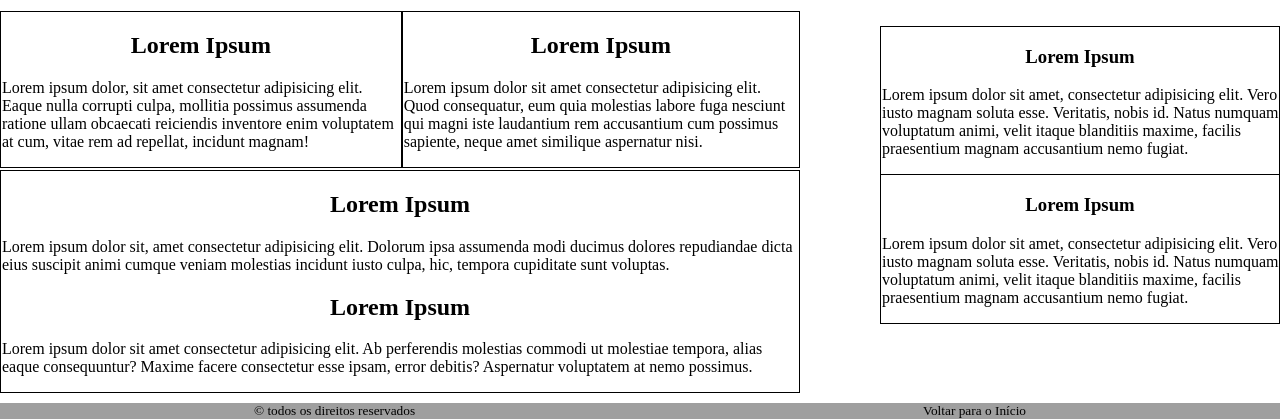
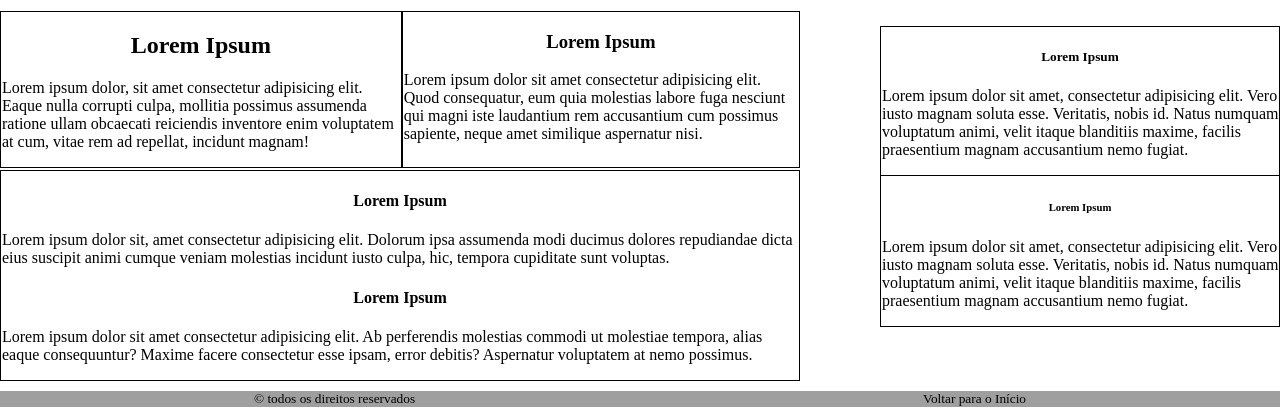
Before and after one commit to EdmilsonDeveloper/Exercicios_de_Fixacao, a plain HTML site: page Exercicio 1 Html/index.html in a window 1280 px wide. Shown: the part 393-812 px from the top of the page. Drawn offline with Linux system fonts and the light colour scheme.

Commit message:
acrescentei todos os niveis de titulo

```diff
--- a/Exercicio 1 Html/index.html
+++ b/Exercicio 1 Html/index.html
@@ -43,7 +43,7 @@
           </article>
 
           <article class="artigo">
-            <h2>Lorem Ipsum</h2>
+            <h3>Lorem Ipsum</h3>
             <p>
               Lorem ipsum dolor sit amet consectetur adipisicing elit. Quod
               consequatur, eum quia molestias labore fuga nesciunt qui magni iste
@@ -55,7 +55,7 @@
 
         <section class="seção_extra">
           <aside class="artigo">
-            <h3>Lorem Ipsum</h3>
+            <h5>Lorem Ipsum</h5>
             <p>
               Lorem ipsum dolor sit amet, consectetur adipisicing elit. Vero iusto
               magnam soluta esse. Veritatis, nobis id. Natus numquam voluptatum
@@ -64,7 +64,7 @@
             </p>
           </aside>
           <aside class="artigo">
-            <h3>Lorem Ipsum</h3>
+            <h6>Lorem Ipsum</h6>
             <p>
               Lorem ipsum dolor sit amet, consectetur adipisicing elit. Vero iusto
               magnam soluta esse. Veritatis, nobis id. Natus numquam voluptatum
@@ -76,7 +76,7 @@
 
         <section class="seção_2">
           <article class="artigo">
-            <h2>Lorem Ipsum</h2>
+            <h4>Lorem Ipsum</h4>
             <p>
               Lorem ipsum dolor sit, amet consectetur adipisicing elit. Dolorum
               ipsa assumenda modi ducimus dolores repudiandae dicta eius suscipit
@@ -84,7 +84,7 @@
               cupiditate sunt voluptas.
             </p>
 
-            <h2>Lorem Ipsum</h2>
+            <h4>Lorem Ipsum</h4>
             <p>
               Lorem ipsum dolor sit amet consectetur adipisicing elit. Ab
               perferendis molestias commodi ut molestiae tempora, alias eaque
```
